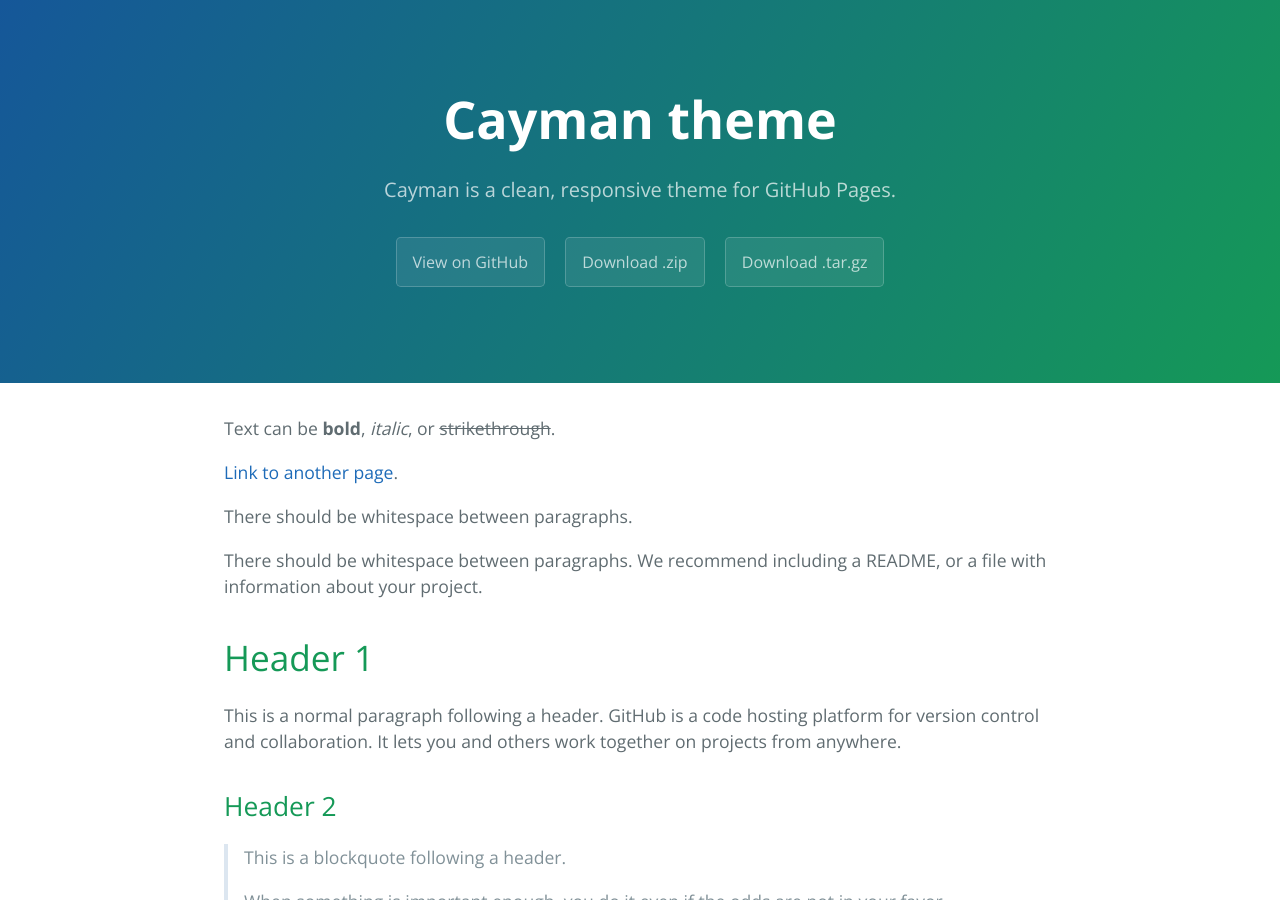
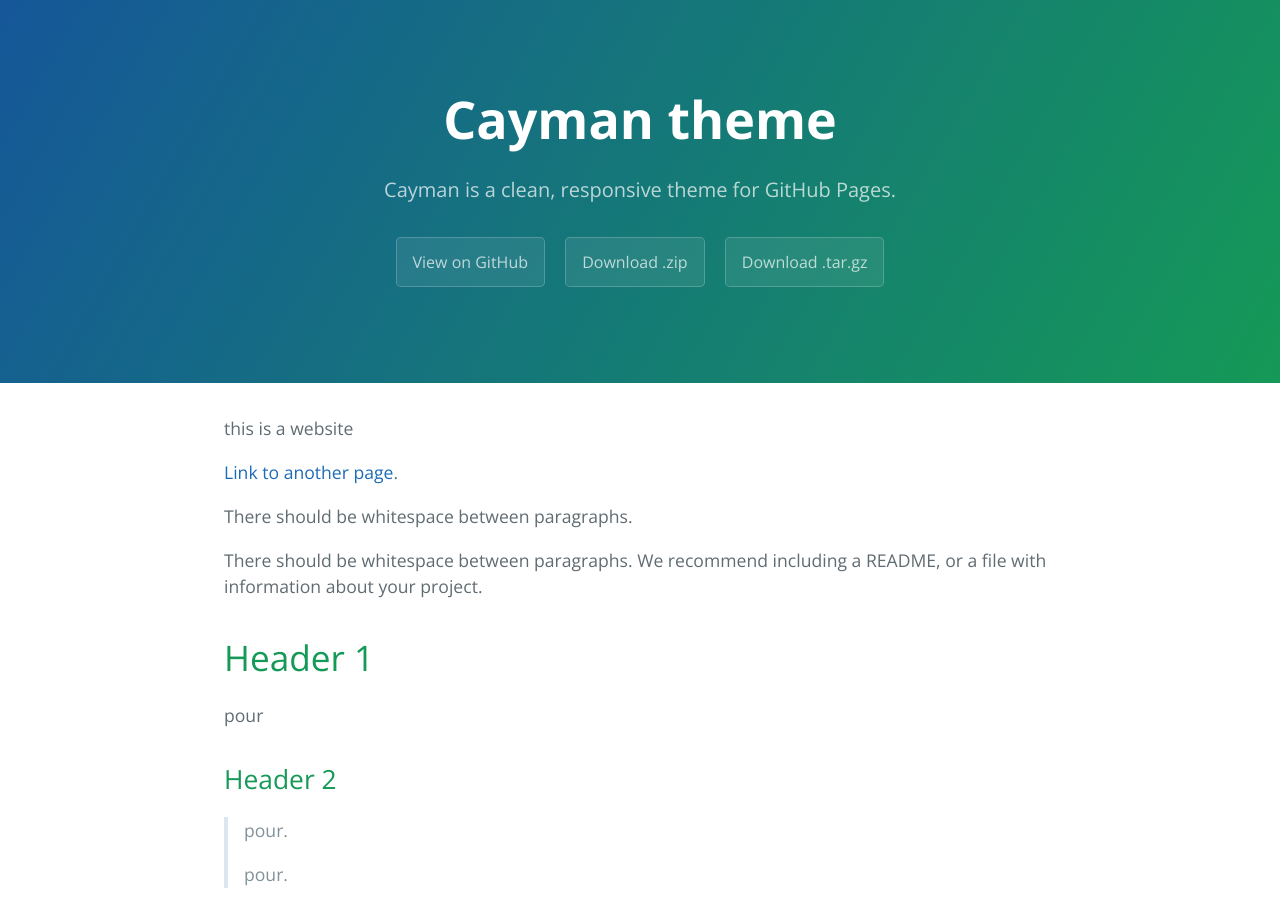
Before and after one commit to glitchdev1/web-glitchdev, a Jekyll site: the page built from index.md, in a window 1280 px wide and 900 px high. Built offline with Jekyll 4.4.1, drawn with Linux system fonts in a browser that asks for light colours; some of the changed text lies outside the part shown.

Commit message:
Update index.md

```diff
--- a/index.md
+++ b/index.md
@@ -2,7 +2,7 @@
 layout: default
 ---
 
-Text can be **bold**, _italic_, or ~~strikethrough~~.
+this is a website
 
 [Link to another page](./another-page.html).
 
@@ -12,13 +12,13 @@
 
 # Header 1
 
-This is a normal paragraph following a header. GitHub is a code hosting platform for version control and collaboration. It lets you and others work together on projects from anywhere.
+pour
 
 ## Header 2
 
-> This is a blockquote following a header.
+> pour.
 >
-> When something is important enough, you do it even if the odds are not in your favor.
+> pour.
 
 ### Header 3
 
```
